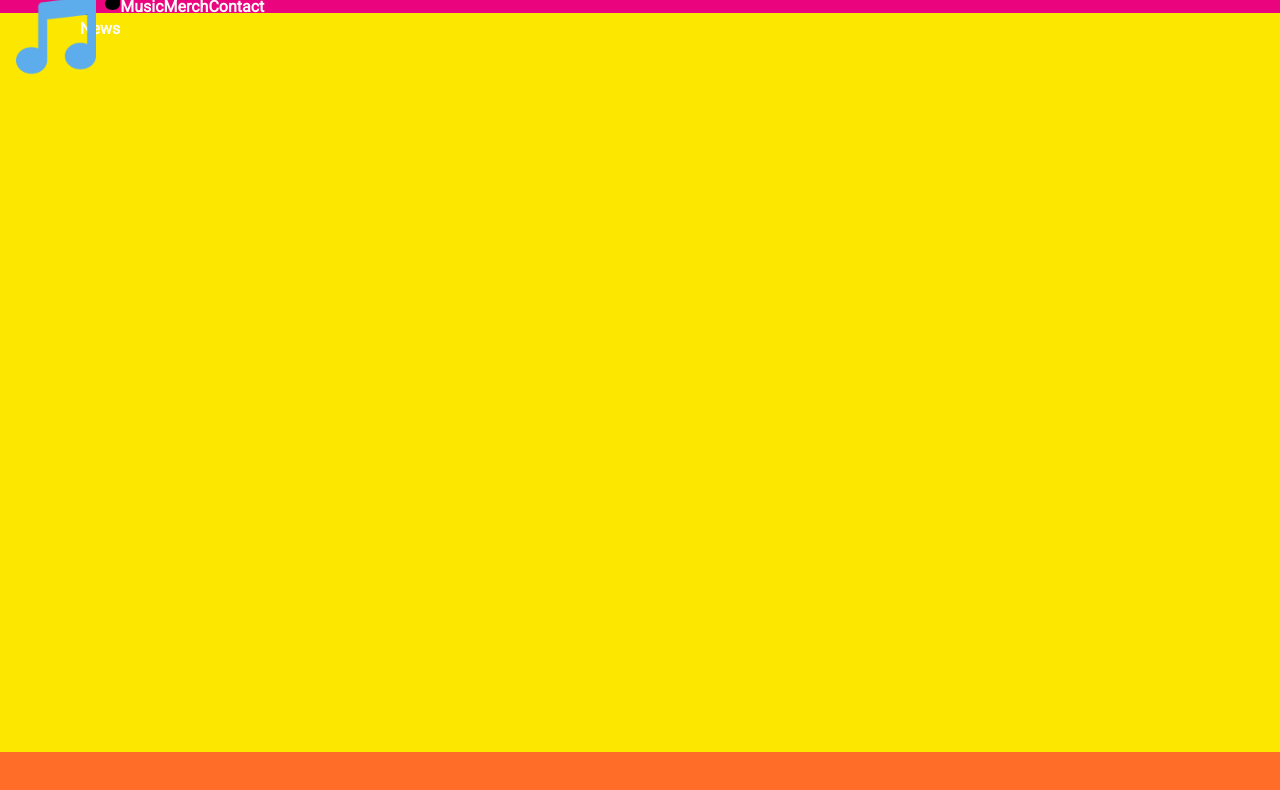
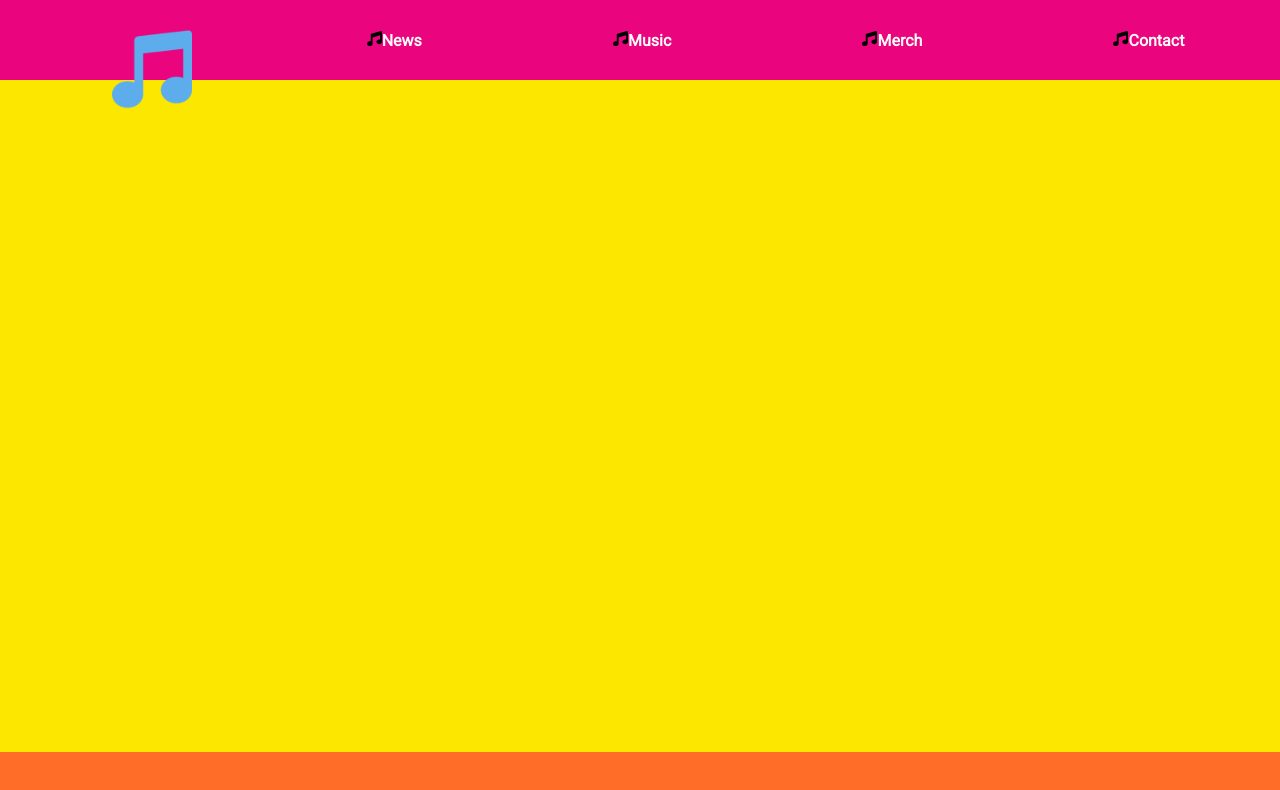
Before and after one commit to AnnaGraphic/dj-boom-bap, a plain HTML site: page index.html in a window 1280 px wide. Drawn offline with Linux system fonts and the light colour scheme.

Commit message:
fix flexbox issues in css

```diff
--- a/style.css
+++ b/style.css
@@ -22,25 +22,24 @@ body {
 }
 
 /* ------------- NAV BAR ------------ */
+header {
+    width: 100vw;
+}
 nav {
     display: flex;
     align-items: center;
     width: 100vw;
-    height: 15%;
+    height: 5rem;
     background-color: var(--pink);
-}
-nav container {
     display: flex;
     justify-content: space-around;
-    width: 100vh;
     flex-direction: row;
 }
-nav container div {
-   flex-direction: row;
+nav div {
+    display: flex;
+    flex-direction: row;
 }
-nav ul {
-    list-style: none;
-}
+
 nav a {
     text-decoration: none;
     color: var(--white);
@@ -59,6 +58,26 @@ a.logo img {
 #news::before {
     content: url(./images/music-solid.svg);
     color: var(--blue);
+    width: 15px;
+    height: 15px;
+}
+#music::before {
+    content: url(./images/music-solid.svg);
+    color: var(--blue);
+    width: 15px;
+    height: 15px;
+}
+#merch::before {
+    content: url(./images/music-solid.svg);
+    color: var(--blue);
+    width: 15px;
+    height: 15px;
+}
+#contact::before {
+    content: url(./images/music-solid.svg);
+    color: var(--blue);
+    width: 15px;
+    height: 15px;
 }
 
 main {
```
